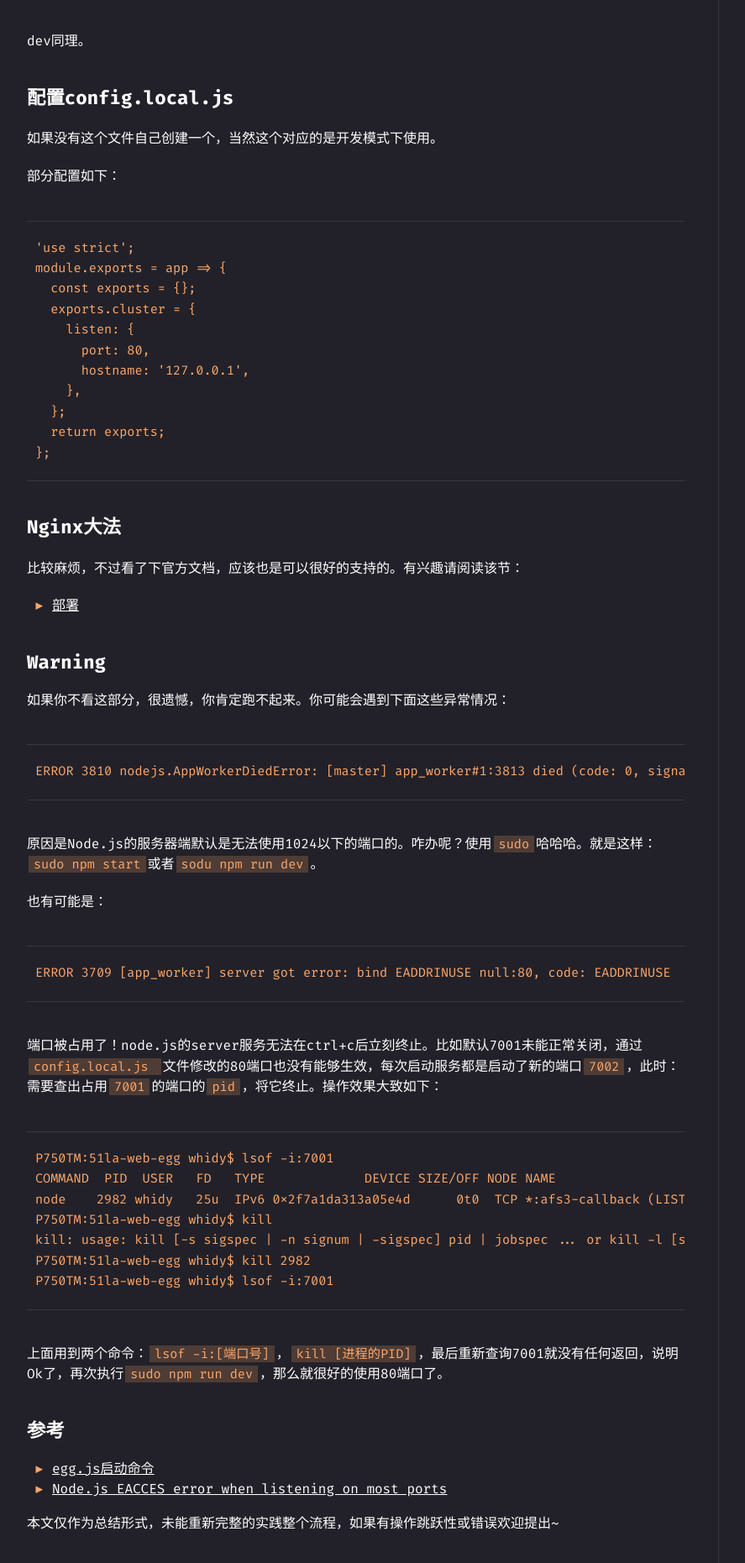
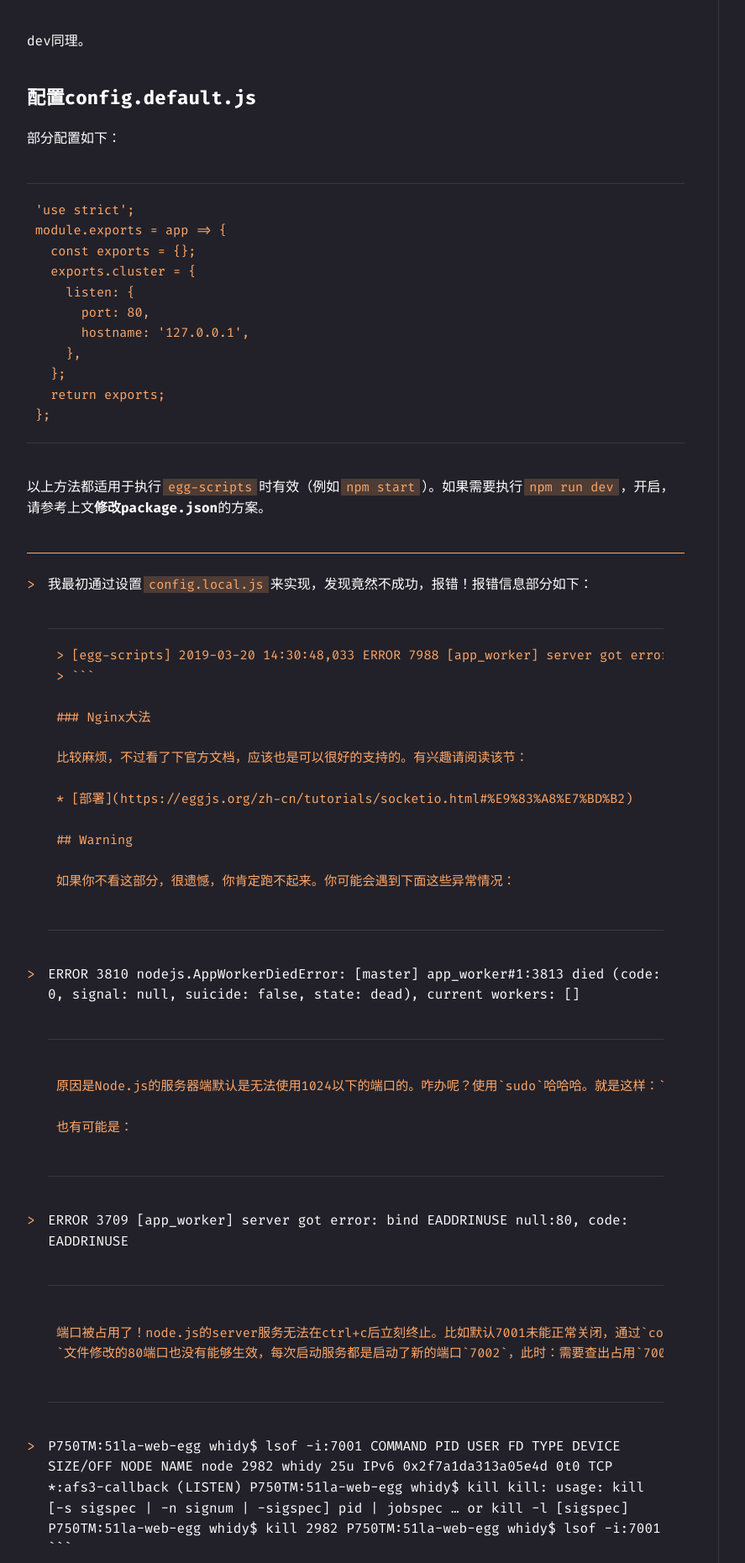
Before and after one commit to whidy/whidy.github.io, a plain HTML site: page post/如何给egg.js项目开启80端口访问/index.html in a window 1280 px wide. Shown: the part 1010-2871 px from the top of the page at 84% size, without its empty margins (8-895 px from the left). Drawn offline with Linux system fonts and the light colour scheme; files that its build step writes are made by us from their sources; files whose address does not match are found by name.

Commit message:
fix error

````diff
--- a/post/如何给egg.js项目开启80端口访问/index.html
+++ b/post/如何给egg.js项目开启80端口访问/index.html
@@ -11,11 +11,10 @@
  如何做 这里有几个方案，供君参考：
 修改package.json 跑哪个命令就在这个命令后面加--port=80，例如：
 &amp;quot;start&amp;quot;: &amp;quot;egg-scripts start --daemon --title=egg-server-51la-web-egg --workers=2 --port=80&amp;quot;, ...  dev同理。
-配置config.local.js 如果没有这个文件自己创建一个，当然这个对应的是开发模式下使用。
-部分配置如下：
-&#39;use strict&#39;; module.exports = app =&amp;gt; { const exports = {}; exports.cluster = { listen: { port: 80, hostname: &#39;127.0.0.1&#39;, }, }; return exports; };  Nginx大法 比较麻烦，不过看了下官方文档，应该也是可以很好的支持的。有兴趣请阅读该节：
- 部署  Warning 如果你不看这部分，很遗憾，你肯定跑不起来。你可能会遇到下面这些异常情况：
-ERROR 3810 nodejs.AppWorkerDiedError: [master] app_worker#1:3813 died (code: 0, signal: null, suicide: false, state: dead), current workers: []  原因是Node."/>
+配置config.default.js 部分配置如下：
+&#39;use strict&#39;; module.exports = app =&amp;gt; { const exports = {}; exports.cluster = { listen: { port: 80, hostname: &#39;127.0.0.1&#39;, }, }; return exports; };  以上方法都适用于执行egg-scripts时有效（例如npm start）。如果需要执行npm run dev，开启，请参考上文修改package.json的方案。
+ 我最初通过设置config.local.js来实现，发现竟然不成功，报错！报错信息部分如下：
+&amp;gt; [egg-scripts] 2019-03-20 14:30:48,033 ERROR 7988 [app_worker] server got error: bind EADDRINUSE null:7001, code: EADDRINUSE &amp;gt; ``` ### Nginx大法 比较麻烦，不过看了下官方文档，应该也是可以很好的支持的。有兴趣请阅读该节： * [部署](https://eggjs."/>
 <meta name="keywords" content="whidy daily blog"/>
 <meta name="robots" content="noodp"/>
 <link rel="canonical" href="/post/%E5%A6%82%E4%BD%95%E7%BB%99egg.js%E9%A1%B9%E7%9B%AE%E5%BC%80%E5%90%AF80%E7%AB%AF%E5%8F%A3%E8%AE%BF%E9%97%AE/" />
@@ -41,11 +40,10 @@ ERROR 3810 nodejs.AppWorkerDiedError: [master] app_worker#1:3813 died (code: 0,
  如何做 这里有几个方案，供君参考：
 修改package.json 跑哪个命令就在这个命令后面加--port=80，例如：
 &amp;quot;start&amp;quot;: &amp;quot;egg-scripts start --daemon --title=egg-server-51la-web-egg --workers=2 --port=80&amp;quot;, ...  dev同理。
-配置config.local.js 如果没有这个文件自己创建一个，当然这个对应的是开发模式下使用。
-部分配置如下：
-&#39;use strict&#39;; module.exports = app =&amp;gt; { const exports = {}; exports.cluster = { listen: { port: 80, hostname: &#39;127.0.0.1&#39;, }, }; return exports; };  Nginx大法 比较麻烦，不过看了下官方文档，应该也是可以很好的支持的。有兴趣请阅读该节：
- 部署  Warning 如果你不看这部分，很遗憾，你肯定跑不起来。你可能会遇到下面这些异常情况：
-ERROR 3810 nodejs.AppWorkerDiedError: [master] app_worker#1:3813 died (code: 0, signal: null, suicide: false, state: dead), current workers: []  原因是Node." />
+配置config.default.js 部分配置如下：
+&#39;use strict&#39;; module.exports = app =&amp;gt; { const exports = {}; exports.cluster = { listen: { port: 80, hostname: &#39;127.0.0.1&#39;, }, }; return exports; };  以上方法都适用于执行egg-scripts时有效（例如npm start）。如果需要执行npm run dev，开启，请参考上文修改package.json的方案。
+ 我最初通过设置config.local.js来实现，发现竟然不成功，报错！报错信息部分如下：
+&amp;gt; [egg-scripts] 2019-03-20 14:30:48,033 ERROR 7988 [app_worker] server got error: bind EADDRINUSE null:7001, code: EADDRINUSE &amp;gt; ``` ### Nginx大法 比较麻烦，不过看了下官方文档，应该也是可以很好的支持的。有兴趣请阅读该节： * [部署](https://eggjs." />
 <meta name="twitter:site" content="/" />
 <meta name="twitter:creator" content="whidy" />
 <meta name="twitter:image" content="">
@@ -59,11 +57,10 @@ ERROR 3810 nodejs.AppWorkerDiedError: [master] app_worker#1:3813 died (code: 0,
  如何做 这里有几个方案，供君参考：
 修改package.json 跑哪个命令就在这个命令后面加--port=80，例如：
 &amp;quot;start&amp;quot;: &amp;quot;egg-scripts start --daemon --title=egg-server-51la-web-egg --workers=2 --port=80&amp;quot;, ...  dev同理。
-配置config.local.js 如果没有这个文件自己创建一个，当然这个对应的是开发模式下使用。
-部分配置如下：
-&#39;use strict&#39;; module.exports = app =&amp;gt; { const exports = {}; exports.cluster = { listen: { port: 80, hostname: &#39;127.0.0.1&#39;, }, }; return exports; };  Nginx大法 比较麻烦，不过看了下官方文档，应该也是可以很好的支持的。有兴趣请阅读该节：
- 部署  Warning 如果你不看这部分，很遗憾，你肯定跑不起来。你可能会遇到下面这些异常情况：
-ERROR 3810 nodejs.AppWorkerDiedError: [master] app_worker#1:3813 died (code: 0, signal: null, suicide: false, state: dead), current workers: []  原因是Node." />
+配置config.default.js 部分配置如下：
+&#39;use strict&#39;; module.exports = app =&amp;gt; { const exports = {}; exports.cluster = { listen: { port: 80, hostname: &#39;127.0.0.1&#39;, }, }; return exports; };  以上方法都适用于执行egg-scripts时有效（例如npm start）。如果需要执行npm run dev，开启，请参考上文修改package.json的方案。
+ 我最初通过设置config.local.js来实现，发现竟然不成功，报错！报错信息部分如下：
+&amp;gt; [egg-scripts] 2019-03-20 14:30:48,033 ERROR 7988 [app_worker] server got error: bind EADDRINUSE null:7001, code: EADDRINUSE &amp;gt; ``` ### Nginx大法 比较麻烦，不过看了下官方文档，应该也是可以很好的支持的。有兴趣请阅读该节： * [部署](https://eggjs." />
 <meta property="og:url" content="/post/%E5%A6%82%E4%BD%95%E7%BB%99egg.js%E9%A1%B9%E7%9B%AE%E5%BC%80%E5%90%AF80%E7%AB%AF%E5%8F%A3%E8%AE%BF%E9%97%AE/" />
 <meta property="og:site_name" content="如何给Egg.js项目开启80端口访问" />
 <meta property="og:image" content="">
@@ -176,9 +173,7 @@ ERROR 3810 nodejs.AppWorkerDiedError: [master] app_worker#1:3813 died (code: 0,
 
 <p>dev同理。</p>
 
-<h3 id="配置config-local-js">配置config.local.js</h3>
-
-<p>如果没有这个文件自己创建一个，当然这个对应的是开发模式下使用。</p>
+<h3 id="配置config-default-js">配置config.default.js</h3>
 
 <p>部分配置如下：</p>
 
@@ -195,39 +190,52 @@ module.exports = app =&gt; {
 };
 </code></pre>
 
-<h3 id="nginx大法">Nginx大法</h3>
+<p>以上方法都适用于执行<code>egg-scripts</code>时有效（例如<code>npm start</code>）。如果需要执行<code>npm run dev</code>，开启，请参考上文<strong>修改package.json</strong>的方案。</p>
 
-<p>比较麻烦，不过看了下官方文档，应该也是可以很好的支持的。有兴趣请阅读该节：</p>
+<blockquote>
+<p>我最初通过设置<code>config.local.js</code>来实现，发现竟然不成功，报错！报错信息部分如下：</p>
 
-<ul>
-<li><a href="https://eggjs.org/zh-cn/tutorials/socketio.html#%E9%83%A8%E7%BD%B2">部署</a></li>
-</ul>
+<pre><code>&gt; [egg-scripts] 2019-03-20 14:30:48,033 ERROR 7988 [app_worker] server got error: bind EADDRINUSE null:7001, code: EADDRINUSE
+&gt; ```
 
-<h2 id="warning">Warning</h2>
+### Nginx大法
 
-<p>如果你不看这部分，很遗憾，你肯定跑不起来。你可能会遇到下面这些异常情况：</p>
+比较麻烦，不过看了下官方文档，应该也是可以很好的支持的。有兴趣请阅读该节：
 
-<pre><code>ERROR 3810 nodejs.AppWorkerDiedError: [master] app_worker#1:3813 died (code: 0, signal: null, suicide: false, state: dead), current workers: []
+* [部署](https://eggjs.org/zh-cn/tutorials/socketio.html#%E9%83%A8%E7%BD%B2)
+
+## Warning
+
+如果你不看这部分，很遗憾，你肯定跑不起来。你可能会遇到下面这些异常情况：
+
 </code></pre>
 
-<p>原因是Node.js的服务器端默认是无法使用1024以下的端口的。咋办呢？使用<code>sudo</code>哈哈哈。就是这样：<code>sudo npm start</code>或者<code>sodu npm run dev</code>。</p>
+<p>ERROR 3810 nodejs.AppWorkerDiedError: [master] app_worker#1:3813 died (code: 0, signal: null, suicide: false, state: dead), current workers: []</p>
 
-<p>也有可能是：</p>
+<pre><code>
+原因是Node.js的服务器端默认是无法使用1024以下的端口的。咋办呢？使用`sudo`哈哈哈。就是这样：`sudo npm start`或者`sudo npm run dev`。
 
-<pre><code>ERROR 3709 [app_worker] server got error: bind EADDRINUSE null:80, code: EADDRINUSE
+也有可能是：
+
 </code></pre>
 
-<p>端口被占用了！node.js的server服务无法在ctrl+c后立刻终止。比如默认7001未能正常关闭，通过<code>config.local.js
-</code>文件修改的80端口也没有能够生效，每次启动服务都是启动了新的端口<code>7002</code>，此时：需要查出占用<code>7001</code>的端口的<code>pid</code>，将它终止。操作效果大致如下：</p>
+<p>ERROR 3709 [app_worker] server got error: bind EADDRINUSE null:80, code: EADDRINUSE</p>
 
-<pre><code>P750TM:51la-web-egg whidy$ lsof -i:7001
+<pre><code>
+端口被占用了！node.js的server服务无法在ctrl+c后立刻终止。比如默认7001未能正常关闭，通过`config.local.js
+`文件修改的80端口也没有能够生效，每次启动服务都是启动了新的端口`7002`，此时：需要查出占用`7001`的端口的`pid`，将它终止。操作效果大致如下：
+
+</code></pre>
+
+<p>P750TM:51la-web-egg whidy$ lsof -i:7001
 COMMAND  PID  USER   FD   TYPE             DEVICE SIZE/OFF NODE NAME
 node    2982 whidy   25u  IPv6 0x2f7a1da313a05e4d      0t0  TCP *:afs3-callback (LISTEN)
 P750TM:51la-web-egg whidy$ kill
-kill: usage: kill [-s sigspec | -n signum | -sigspec] pid | jobspec ... or kill -l [sigspec]
+kill: usage: kill [-s sigspec | -n signum | -sigspec] pid | jobspec &hellip; or kill -l [sigspec]
 P750TM:51la-web-egg whidy$ kill 2982
 P750TM:51la-web-egg whidy$ lsof -i:7001
-</code></pre>
+```</p>
+</blockquote>
 
 <p>上面用到两个命令：<code>lsof -i:[端口号]</code>，<code>kill [进程的PID]</code>，最后重新查询7001就没有任何返回，说明Ok了，再次执行<code>sudo npm run dev</code>，那么就很好的使用80端口了。</p>
 
````
Also changed, not shown: index.html (+4 -5 lines), index.xml (+4 -5 lines), post/index.html (+4 -5 lines), post/index.xml (+4 -5 lines).
